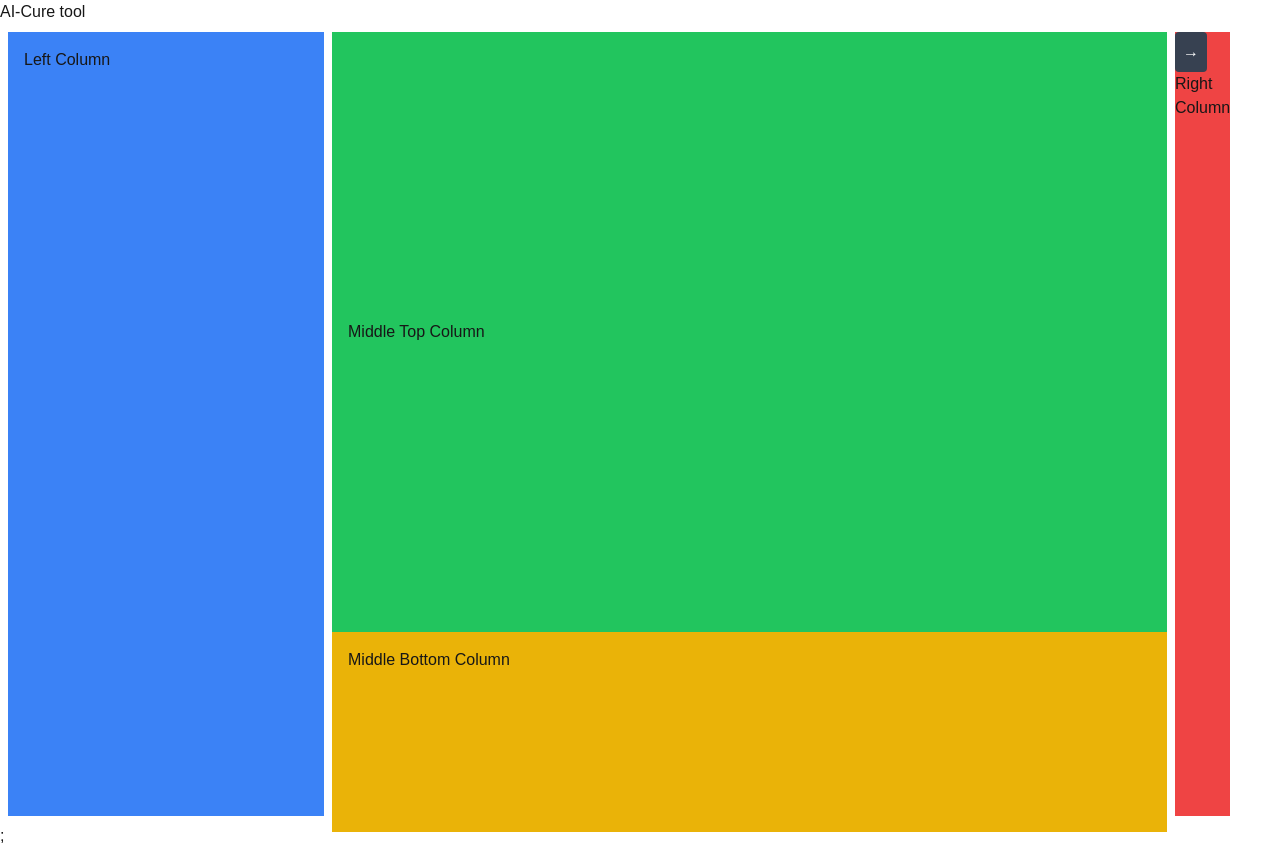
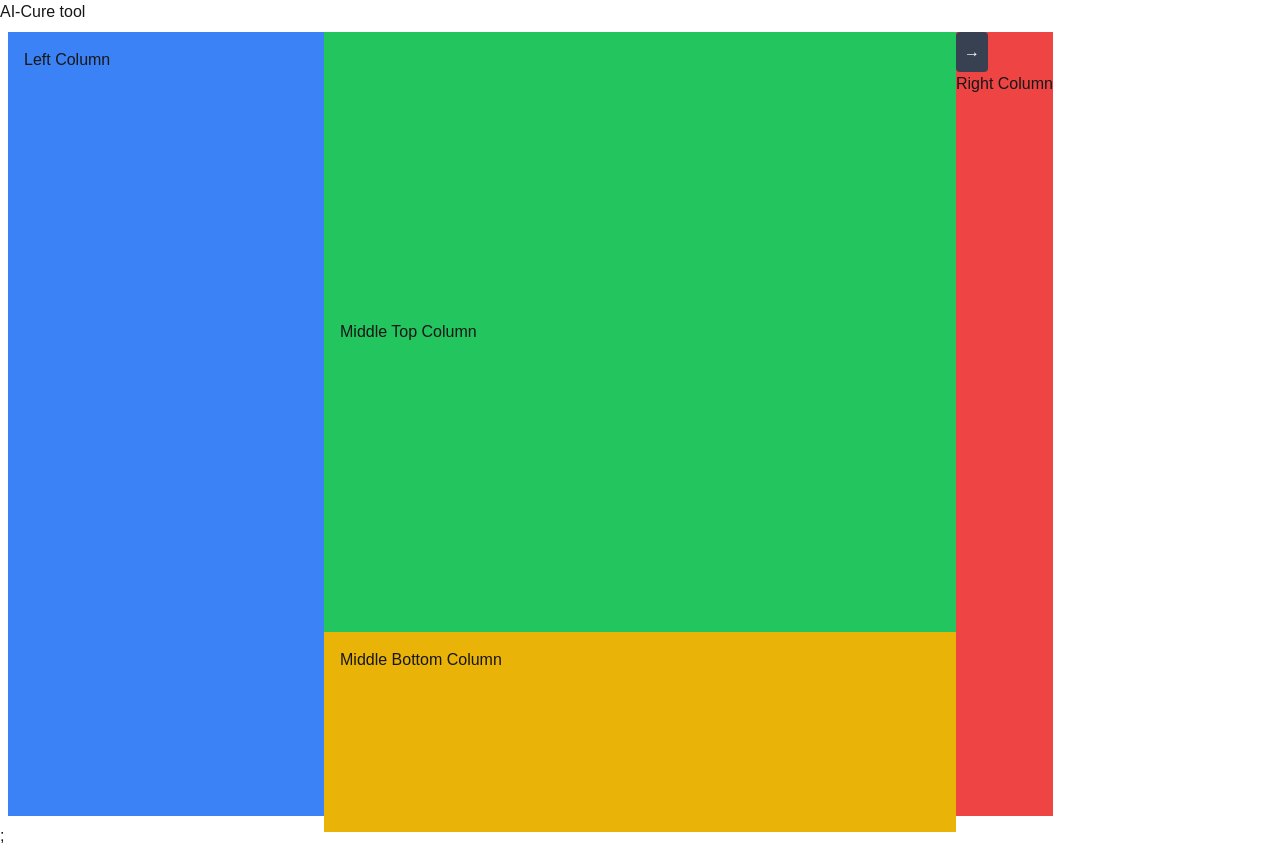
Before and after one commit to alwalt/AI-Cure, a Next.js app: page / in a window 1280 px wide. Built offline with nearby package versions, Linux system fonts and the light colour scheme.

Commit message:
Remove unused div's

```diff
--- a/src/components/AicureToolFull.tsx
+++ b/src/components/AicureToolFull.tsx
@@ -12,7 +12,7 @@ const AicureToolFull = () => {
 	const toggleRightColumn = () => setShowRight((prev) => !prev);
 
 	return (
-		<div className="flex h-screen p-2 gap-2">
+		<div className="flex h-screen p-2">
 			{/* Left Column (Always Visible) */}
 			<div className="w-1/4">
 				<LeftColumn />
@@ -29,15 +29,11 @@ const AicureToolFull = () => {
 			</div>
 
 			{/* Right Column (Collapses to small width when hidden) */}
-			<div className="flex-shrink-0">
-				<div
-					className={`${showRight ? "w-1/4" : "w-10"} flex items-start h-full`}
-				>
-					<RightColumn
-						toggleRightColumn={toggleRightColumn}
-						isRightColumnVisible={showRight}
-					/>
-				</div>
+			<div className={`${showRight ? "w-1/4" : "w-10"} flex h-full`}>
+				<RightColumn
+					toggleRightColumn={toggleRightColumn}
+					isRightColumnVisible={showRight}
+				/>
 			</div>
 		</div>
 	);
--- a/src/components/RightColumn.tsx
+++ b/src/components/RightColumn.tsx
@@ -8,7 +8,7 @@ const RightColumn: React.FC<RightColumnProps> = ({
 	isRightColumnVisible,
 }) => {
 	return (
-		<div className="bg-red-500 h-full flex flex-col items-start">
+		<div className="bg-red-500 flex flex-col items-start">
 			{/* Toggle Button for Right Column */}
 			<button
 				onClick={toggleRightColumn}
@@ -18,7 +18,12 @@ const RightColumn: React.FC<RightColumnProps> = ({
 			</button>
 
 			{/* Show Right Column content only when expanded */}
-			{isRightColumnVisible && <p>Right Column</p>}
+			{isRightColumnVisible && (
+				<>
+					<p>Right Column</p>
+					{/* <p>Areallylongword</p> */}
+				</>
+			)}
 		</div>
 	);
 };
```
